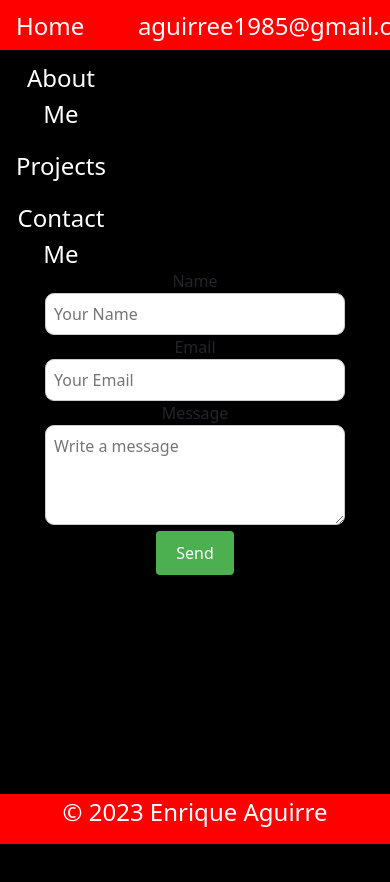
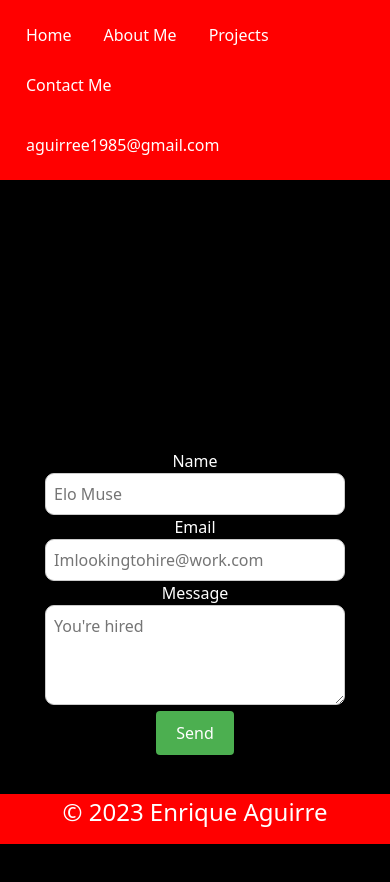
Before and after one commit to R1que007/Portfolio, a React (Create React App) app: page /contact in a window 390 px wide. Shown: the top 882 px of the page. Before the commit the page ends 844 px from the top, so only its background shows below. Built offline with nearby package versions, Linux system fonts and the light colour scheme.

Commit message:
adds screen size responsiveness

```diff
--- a/src/App.css
+++ b/src/App.css
@@ -111,6 +111,7 @@ P{
     align-items: center;
     height: 100vh;
     text-align: center;
+    color:white
 
 }
 .contactForm .message-container {
@@ -213,3 +214,41 @@ P{
 .card {
     /* Add any additional styles for your card */
 }
+
+.header {
+    background-color: red;
+    color: #fff;
+    padding: 10px;
+    display: flex;
+    justify-content: space-between;
+    align-items: center;
+}
+
+.header-left {
+    display: flex;
+}
+
+.nav-link {
+    color: #fff;
+    text-decoration: none;
+    margin-right: 15px;
+}
+
+.nav-link:hover {
+    color: #ddd;
+}
+
+@media (max-width: 768px) {
+    .header {
+        flex-direction: column;
+        align-items: flex-start;
+    }
+
+    .header-left {
+        margin-bottom: 10px;
+    }
+
+    .nav-link {
+        margin: 5px 0;
+    }
+}
--- a/src/components/Header.js
+++ b/src/components/Header.js
@@ -6,31 +6,26 @@ const Header = () => {
     const email = "aguirree1985@gmail.com"
 
     return (
-        <>
-        <div className='Header'>
-            <div className='HeaderLeft'>
-                <Nav >
+        <div className='header'>
+            <div className='header-left'>
+                <Nav>
                     <NavItem>
-                        <NavLink className="nav-link" to="/"
-                        >
+                        <NavLink className="nav-link" to="/" activeClassName="active-link">
                             Home
                         </NavLink>
                     </NavItem>
                     <NavItem>
-                        <NavLink className="nav-link" to="/aboutme">
+                        <NavLink className="nav-link" to="/aboutme" activeClassName="active-link">
                             About Me
                         </NavLink>
                     </NavItem>
                     <NavItem>
-                        <NavLink className="nav-link" to="myprojects">
+                        <NavLink className="nav-link" to="/myprojects" activeClassName="active-link">
                             Projects
                         </NavLink>
                     </NavItem>
                     <NavItem>
-                        <NavLink className="nav-link" to="contact"
-                        //disabled
-
-                        >
+                        <NavLink className="nav-link" to="/contact" activeClassName="active-link">
                             Contact Me
                         </NavLink>
                     </NavItem>
@@ -46,8 +41,7 @@ const Header = () => {
                 </Nav>
             </div>
         </div>
-        </>
-    )
+    );
 }
 
 export default Header
--- a/src/pages/Contact.js
+++ b/src/pages/Contact.js
@@ -34,7 +34,7 @@ export const ContactUs = () => {
               type="text"
               name="user_name"
               className='input-field'
-              placeholder='Your Name'
+              placeholder='Elo Muse'
             />
           </div>
           <div>
@@ -43,7 +43,7 @@ export const ContactUs = () => {
               type="email"
               name="user_email"
               className='input-field'
-              placeholder='Your Email'
+              placeholder="Imlookingtohire@work.com"
             />
           </div>
           <div>
@@ -51,7 +51,7 @@ export const ContactUs = () => {
             <textarea
               name="message"
               className='textarea-field'
-              placeholder='Write a message'
+              placeholder="You're hired"
             />
           </div>
           <div>
--- a/src/pages/MyProjects.js
+++ b/src/pages/MyProjects.js
@@ -1,8 +1,19 @@
-import React from 'react'
+import React, { useState, useEffect } from 'react'
 import backgroundImage from '../images/Lama.png'; // Path to your background image
 
 const MyProjects = () => {
-  // Sample project data
+  //State to track whether the image is loaded
+  const [imageLoaded, setImageLoaded] = useState(false)
+
+  //Effect to preload the background image
+  useEffect(() => {
+    const img = new Image()
+    img.src = backgroundImage
+    img.onload = () => {
+      setImageLoaded(true)
+    }
+  }, [])
+
   const project = {
       title: 'Laugh Host: 3001',
       description: 'Our capstone project, developed at LEARN Academy, is a React frontend application paired with a Rails API backend. It features full CRUD functionality and user authentication using Devise for signup, login, and logout.',
```
Also changed, not shown: src/components/ContactMe.js (deleted, +0 -9 lines).
